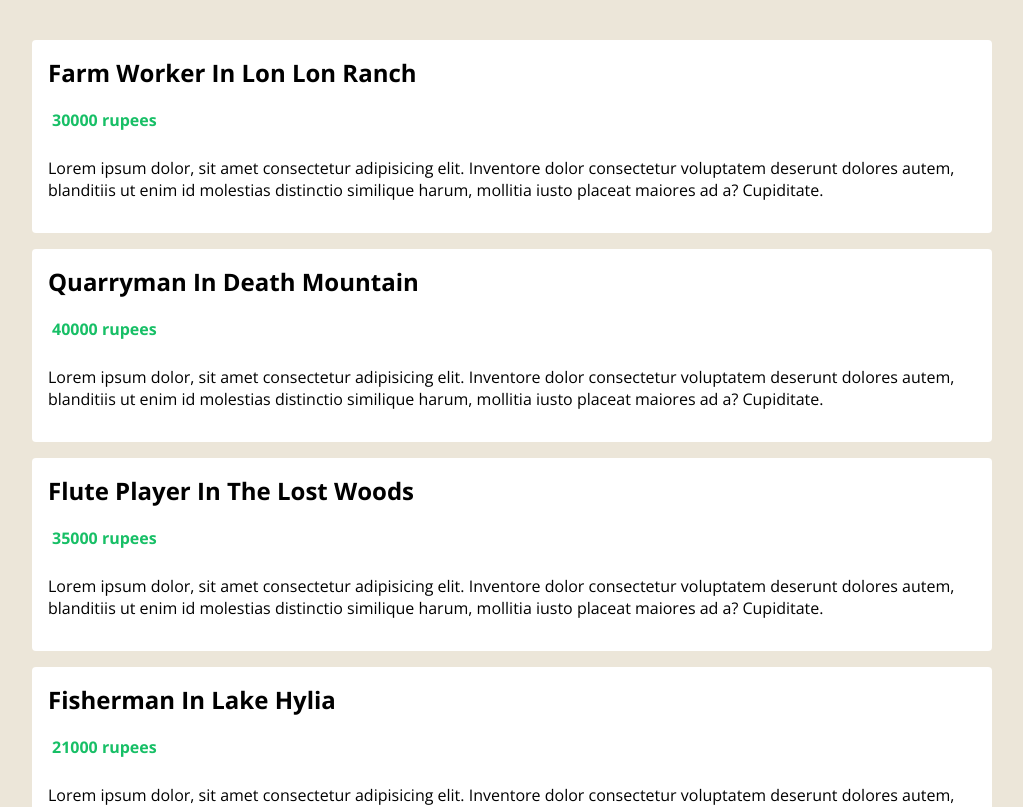
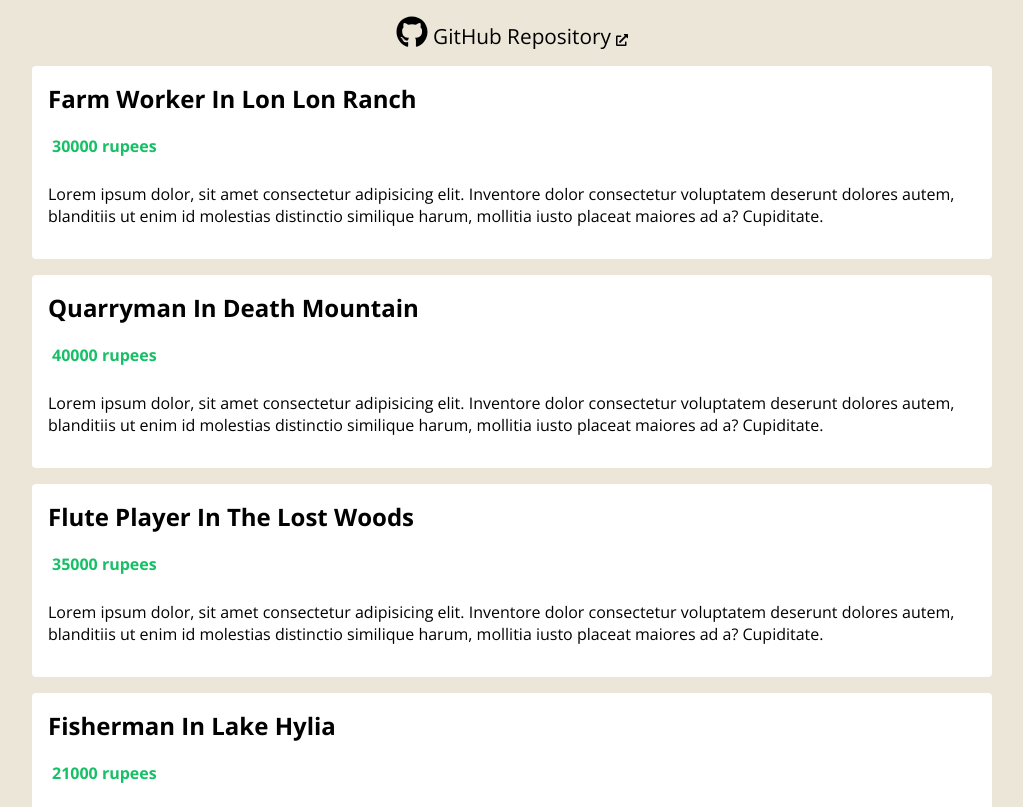
Before and after one commit to toshi-ue/vue_with_typescript, a Vue app: page / in a window 1280 px wide. Shown: the top 807 px of the page, without its empty margins (128-1151 px from the left). Built offline with nearby package versions, Linux system fonts and the light colour scheme.

Commit message:
update: GitHubへのリンクを追加、デザインの修正

```diff
--- a/src/App.vue
+++ b/src/App.vue
@@ -1,5 +1,17 @@
 <template>
   <div class="app">
+    <p style="text-align: center; margin-bottom: 0">
+      <a
+        id="github-link"
+        href="https://github.com/toshi-ue/vue_with_typescript"
+        target="_blank"
+        rel="noopener noreferrer"
+      >
+        <font-awesome-icon :icon="['fab', 'github']" size="2x" />
+        <span class="github-content"> GitHub Repository </span>
+        <font-awesome-icon :icon="['fa', 'external-link-alt']" size="xs" />
+      </a>
+    </p>
     <JobList :jobs="jobs" />
   </div>
 </template>
@@ -47,4 +59,11 @@
 </script>
 
 <style>
+#github-link {
+  color: black;
+  text-decoration: none;
+}
+.github-content {
+  font-size: 1.3rem;
+}
 </style>
--- a/src/components/JobList.vue
+++ b/src/components/JobList.vue
@@ -37,7 +37,7 @@
 <style scoped>
 .job-list {
   max-width: 960px;
-  margin: 40px auto;
+  margin: 16px auto;
 }
 .job-list ul {
   padding: 0;
```
